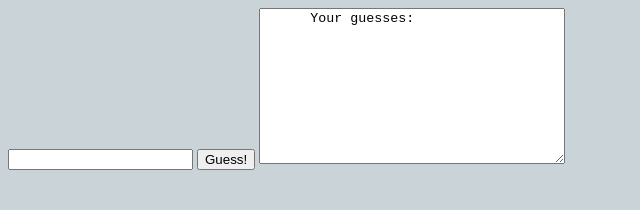
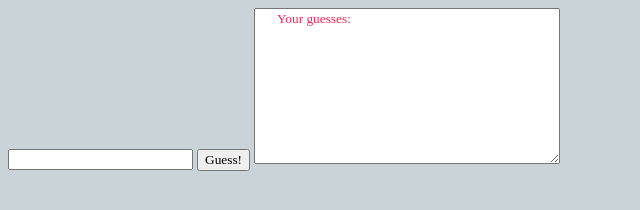
Before and after one commit to Vistril/cs-2350-gmn, a plain HTML site: page index.html in a window 1280 px wide. Shown: the whole page, without its empty margins (0-640 px from the left). Drawn offline with Linux system fonts and the light colour scheme.

Commit message:
Update style.css

```diff
--- a/style.css
+++ b/style.css
@@ -1,4 +1,3 @@
-
 
 h1 {
     text-align:center;
@@ -15,6 +14,15 @@ h2 {
     font-family:'Space Mono';
     margin-left: 70px;
     margin-right: 70px;
+}
+
+textarea {
+  color:#f25;
+  font-family:'Space Mono';
+}
+
+#gbtn {
+  font-family:'Space Mono';
 }
 
 h3, li, ul {
```
